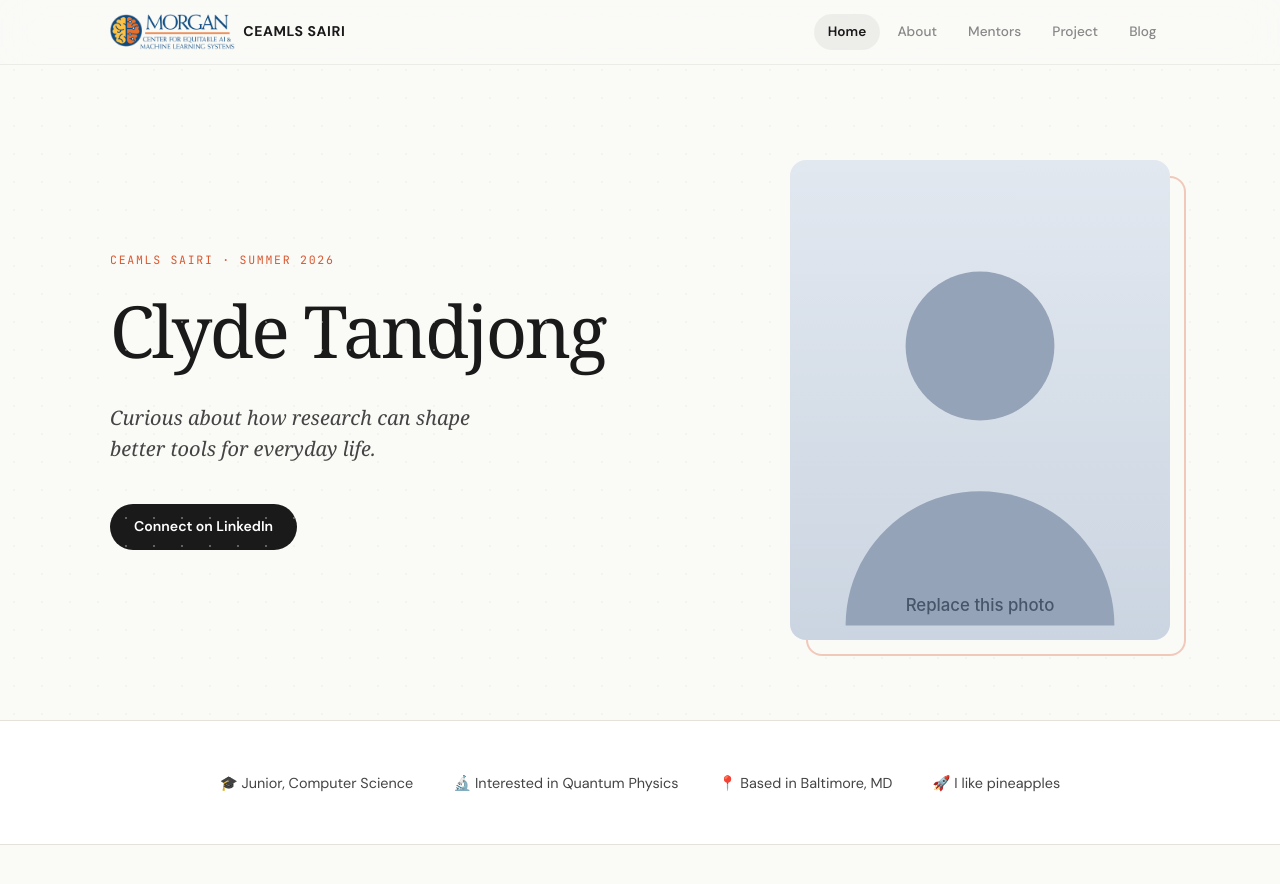
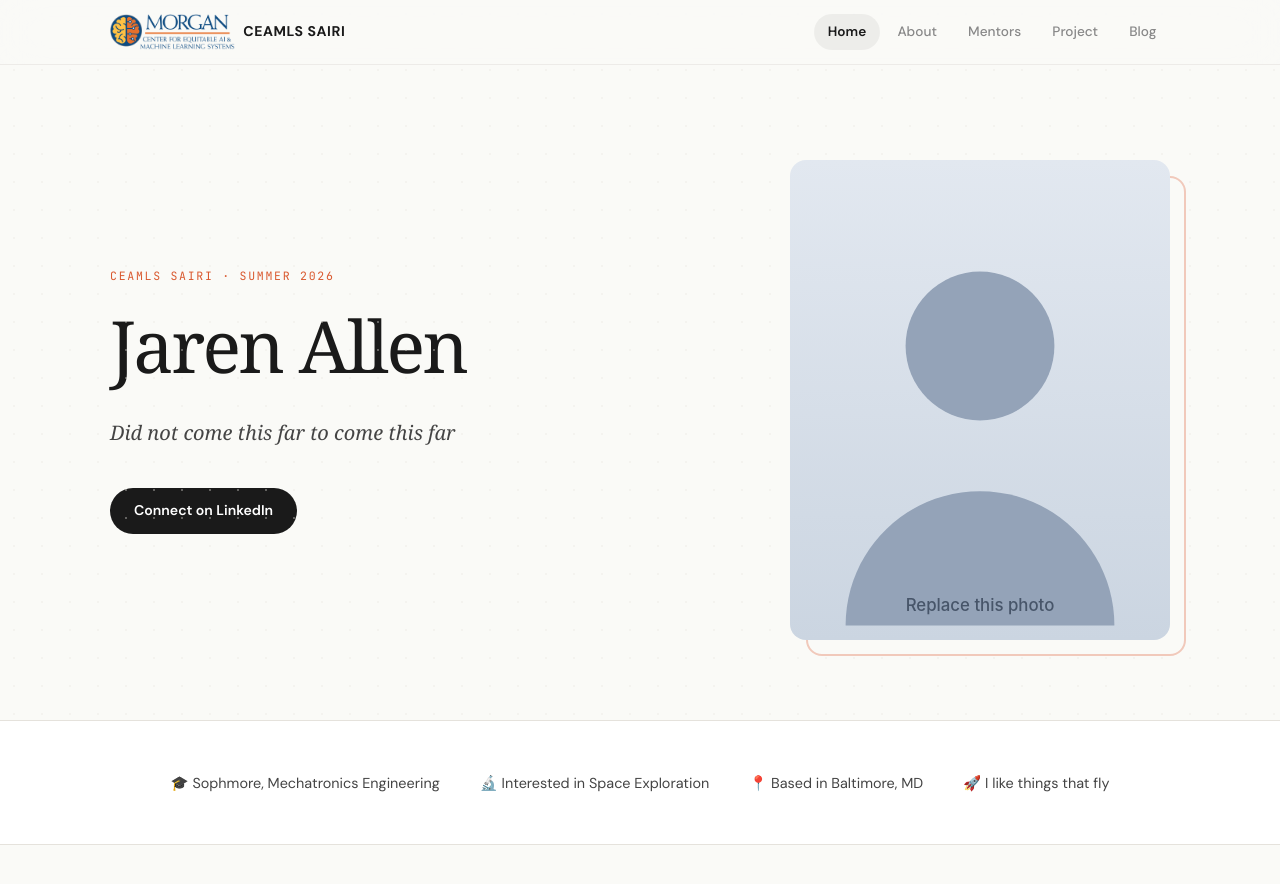
Before and after one commit to jda065/jda065ceamls26.github.io, a Jekyll site: the page built from index.md, in a window 1280 px wide and 900 px high. Shown: the top 884 px of the window. Built offline with Jekyll 4.4.1, drawn with Linux system fonts in a browser that asks for light colours; some web fonts are replaced.

Commit message:
Update index.md

```diff
--- a/index.md
+++ b/index.md
@@ -1,16 +1,16 @@
 ---
 layout: home
 title: Home
-display_name: Clyde Tandjong                  # <- shown as the big display name on the hero
+display_name: Jaren Allen                  # <- shown as the big display name on the hero
 description: My CEAMLS SAIRI Summer Research Site
 
-motto: "Curious about how research can shape better tools for everyday life."
+motto: "Did not come this far to come this far"
 
 quick_facts:
-  - "🎓 Junior, Computer Science"
-  - "🔬 Interested in Quantum Physics"
+  - "🎓 Sophmore, Mechatronics Engineering"
+  - "🔬 Interested in Space Exploration"
   - "📍 Based in Baltimore, MD"
-  - "🚀 I like pineapples"
+  - "🚀 I like things that fly"
 
 linkedin: https://www.linkedin.com/in/example
 image: /assets/images/profile.svg
```
